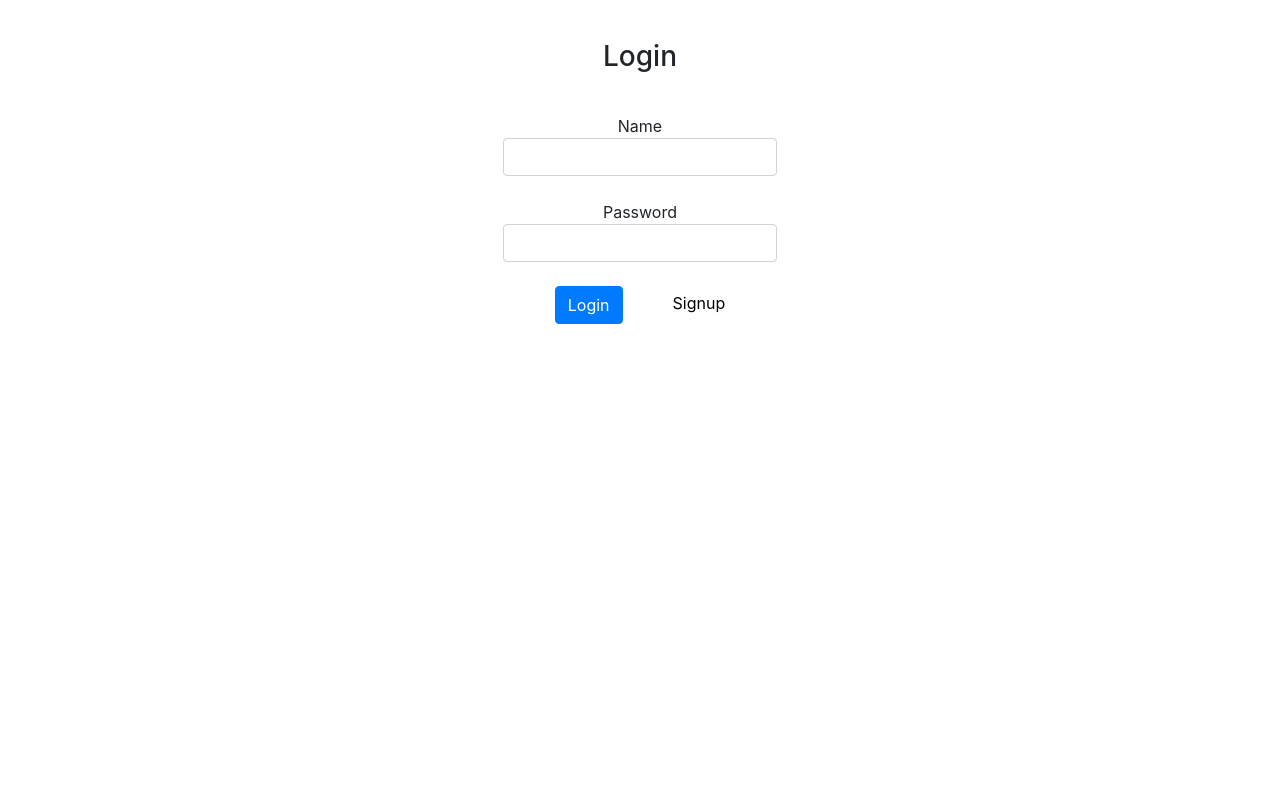
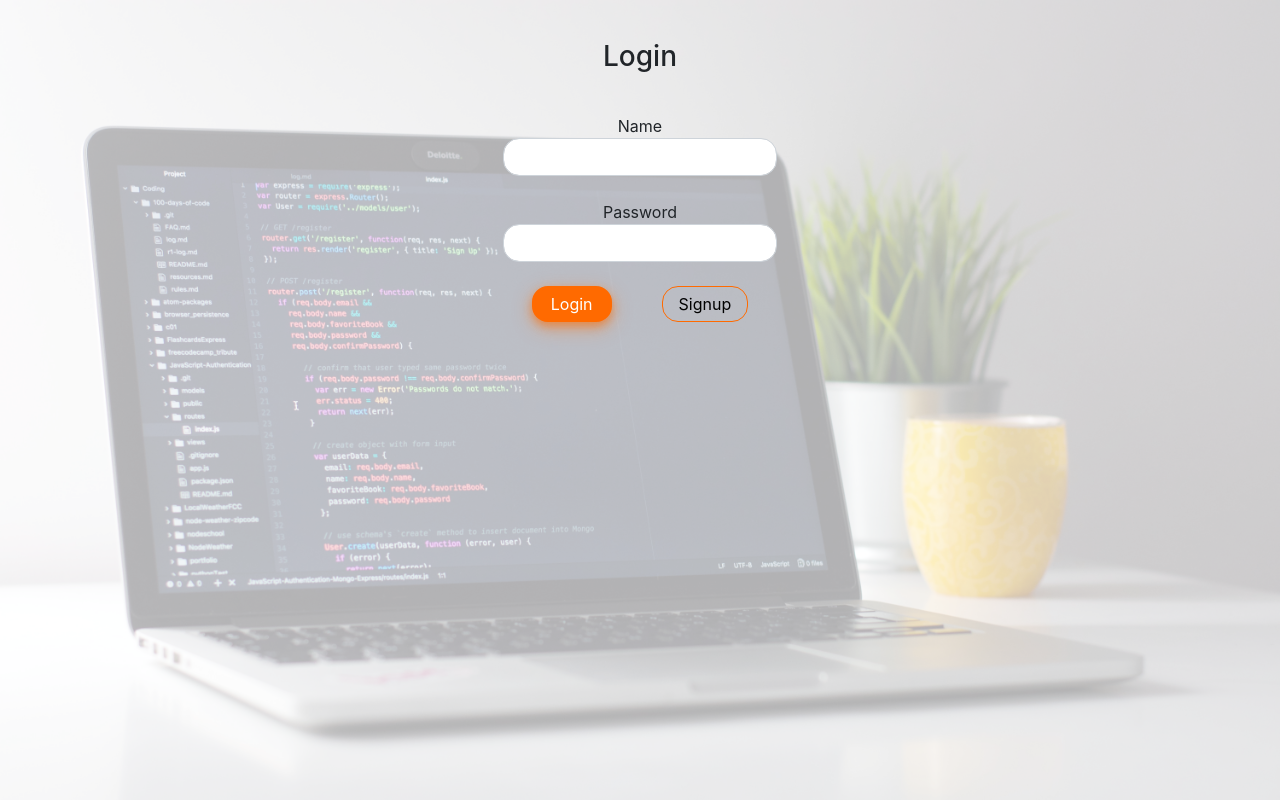
Before and after one commit to FelipeEnne/find-your-course, a React (Create React App) app: page / in a window 1280 px wide. Built offline with nearby package versions, Linux system fonts and the light colour scheme.

Commit message:
add stylin for login and sign page

```diff
--- a/public/index.html
+++ b/public/index.html
@@ -8,11 +8,9 @@
       name="description"
       content="Web site created using create-react-app"
     />
-
-    <title>Find cousrse</title>
+    <title>Find course</title>
   </head>
   <body>
     <div id="root"></div>
-
   </body>
 </html>
--- a/src/api/url.js
+++ b/src/api/url.js
@@ -1,3 +1,5 @@
-const url = 'https://protected-beyond-23220.herokuapp.com';
+// const url = 'https://protected-beyond-23220.herokuapp.com';
+
+const url = 'http://localhost:3001';
 
 export default url;
--- a/src/containers/Home.js
+++ b/src/containers/Home.js
@@ -1,7 +1,7 @@
 import React, { useEffect } from 'react';
 import PropTypes, { object } from 'prop-types';
 import { connect } from 'react-redux';
-import { useHistory,Link } from 'react-router-dom';
+import { useHistory, Link } from 'react-router-dom';
 
 import Carousel from 'react-bootstrap/Carousel';
 
--- a/src/containers/Login.js
+++ b/src/containers/Login.js
@@ -69,22 +69,23 @@ const Login = props => {
 
   return (
     <div className="login">
+      <div className="background" />
       <h3>Login</h3>
       <form onSubmit={handleSubmit} className="login-form">
         <div className="form-group">
           <label htmlFor="Name">
             Name
-            <input id="input-name" type="text" onChange={handleChange} className="form-control" />
+            <input id="input-name" type="text" onChange={handleChange} className="form-control input-default" />
           </label>
         </div>
         <div className="form-group">
           <label htmlFor="password">
             Password
-            <input id="input-password" type="password" onChange={handleChange} className="form-control" />
+            <input id="input-password" type="password" onChange={handleChange} className="form-control input-default" />
           </label>
         </div>
-        <button type="submit" className="btn btn-primary">Login</button>
-        <Link to="/signup" className="signup-link">Signup</Link>
+        <button type="submit" className="btn-default">Login</button>
+        <Link to="/signup" className="link-default">Signup</Link>
       </form>
     </div>
   );
--- a/src/containers/Signup.js
+++ b/src/containers/Signup.js
@@ -49,34 +49,35 @@ const Signup = props => {
 
   return (
     <div className="signup">
+      <div className="background" />
       <h3>Signup</h3>
       <form onSubmit={handleSubmit} className="login-form">
         <div className="form-group">
           <label htmlFor="Name">
             Name
-            <input id="input-name" type="text" onChange={handleChange} className="form-control" />
+            <input id="input-name" type="text" onChange={handleChange} className="form-control input-default" />
           </label>
         </div>
         <div className="form-group">
           <label htmlFor="email">
             Email
-            <input id="input-email" type="email" onChange={handleChange} className="form-control" />
+            <input id="input-email" type="email" onChange={handleChange} className="form-control input-default" />
           </label>
         </div>
         <div className="form-group">
           <label htmlFor="password">
             Password
-            <input id="input-password" type="password" onChange={handleChange} className="form-control" />
+            <input id="input-password" type="password" onChange={handleChange} className="form-control input-default" />
           </label>
         </div>
         <div className="form-group">
           <label htmlFor="password">
             Password confirmation
-            <input id="input-confirmation" type="password" onChange={handleChange} className="form-control" />
+            <input id="input-confirmation" type="password" onChange={handleChange} className="form-control input-default" />
           </label>
         </div>
-        <button type="submit" className="btn btn-primary"> Submit</button>
-        <Link to="/" className="login-link">Login</Link>
+        <button type="submit" className="btn-default"> Submit</button>
+        <Link to="/" className="link-default">Login</Link>
       </form>
     </div>
   );
--- a/src/index.css
+++ b/src/index.css
@@ -7,9 +7,49 @@ body {
   -moz-osx-font-smoothing: grayscale;
 }
 
+
+.background {
+  background-image: url('/img/code.jpg');
+  -webkit-background-size: cover;
+  -moz-background-size: cover;
+  -o-background-size: cover;
+  background-repeat: no-repeat;
+  background-size: cover;
+  display: block;
+  position: absolute;
+  left: 0;
+  top: 0;
+  width: 100%;
+  height: 100%;
+  opacity: 0.5;
+  opacity: 0.3;
+  z-index: -1;
+}
+
+#root {
+  position:fixed;
+  width:100%;
+  height:100%;
+  top:0px;
+  left:0px;
+}
+
+.App {
+  position:fixed!important;
+  width:100%;
+  height:100%;
+  top:0px;
+  left:0px;
+}
+
 code {
   font-family: source-code-pro, Menlo, Monaco, Consolas, 'Courier New',
     monospace;
+}
+
+.App {
+  position: relative;
+  z-index: 2;
 }
 
 .login {
@@ -23,6 +63,15 @@ code {
   margin: 40px 20px;
 }
 
+.btn-default {
+  border: solid;
+  color: #fff;
+  background-color: #ff6a00;
+  border-color: #ff6a00;
+  border-radius: 1rem;
+  padding: 3px 16px;
+  box-shadow: 0 4px 8px 0 rgba(239, 122, 39, 0.63), 0 6px 20px 0 rgba(255, 105, 0, 0.37)
+}
 
 .signup {
   width: 300px;
@@ -35,9 +84,23 @@ code {
   margin: 40px 20px;
 }
 
-.signup-link {
+.link-default {
   margin-left: 50px;
+  border: 1px solid;
+  border-color: #ff6a00;
+  border-radius: 1rem;
+  padding: 7px 16px;
 }
+
+.link-default:hover {
+  color: #ff6a00;
+}
+
+.input-default {
+  border-radius: 1rem!important;
+  text-align: center;
+}
+
 
 .login-link {
   margin-left: 50px;
```
Also changed, not shown: public/img/code.jpg (added).
